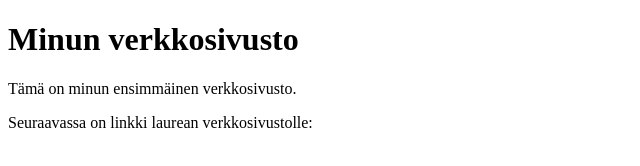
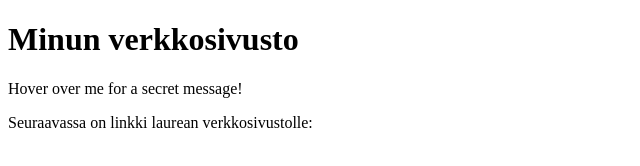
Before and after one commit to miniavocado/Websovellukset, a plain HTML site: page WS01_HTML/index.html in a window 1280 px wide. Shown: the full height of the page, 0-640 px from the left. Drawn offline with Linux system fonts and the light colour scheme.

Commit message:
This is the task WS01_HTML

```diff
--- a/WS01_HTML/index.html
+++ b/WS01_HTML/index.html
@@ -1,11 +1,11 @@
 <!DOCTYPE html>
-<html>
+<html lang="fi">
   <head>
     <title>Page Title</title>
   </head>
   <body>
     <h1>Minun verkkosivusto</h1>
-    <p>Tämä on minun ensimmäinen verkkosivusto.</p>
+    <p title="Hi there, web designer!">Hover over me for a secret message!</p>
     <p>Seuraavassa on linkki laurean verkkosivustolle:</p>
   </body>
 </html>
```
Also changed, not shown: 1 other file.
